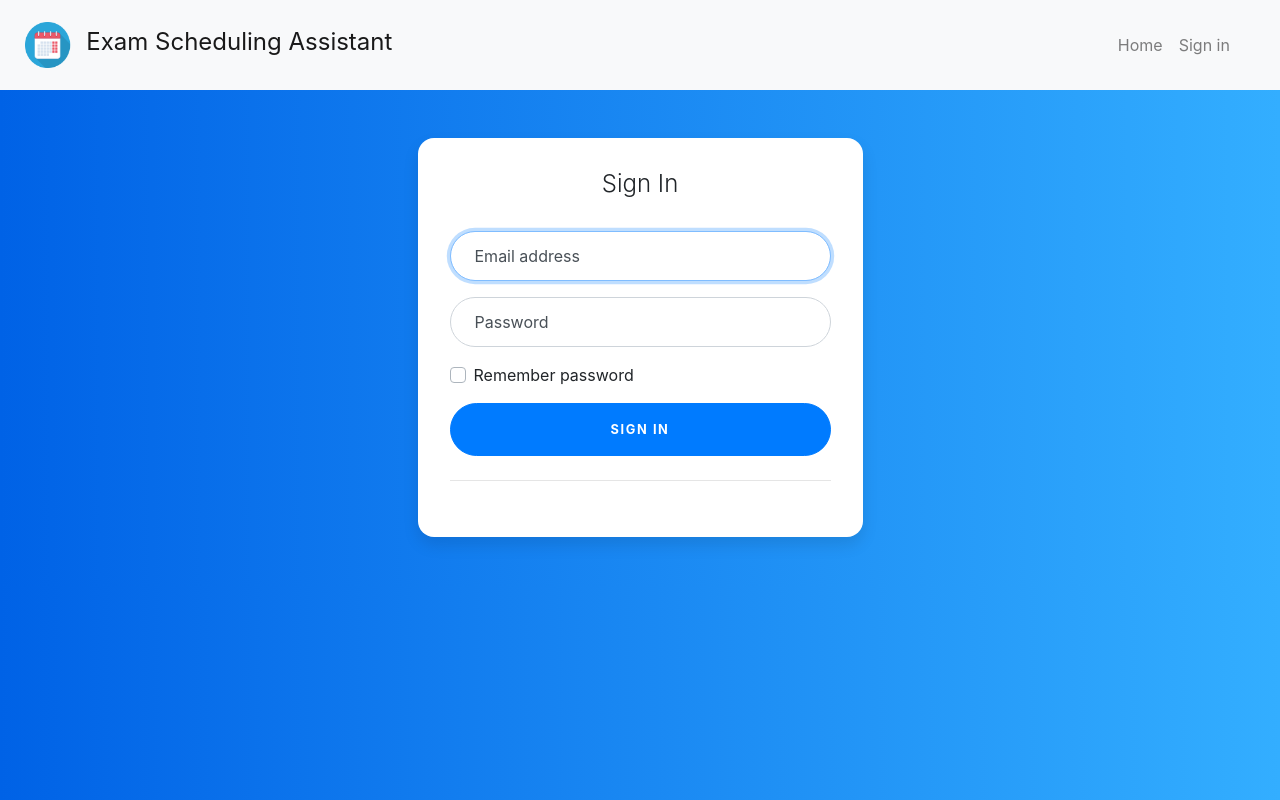
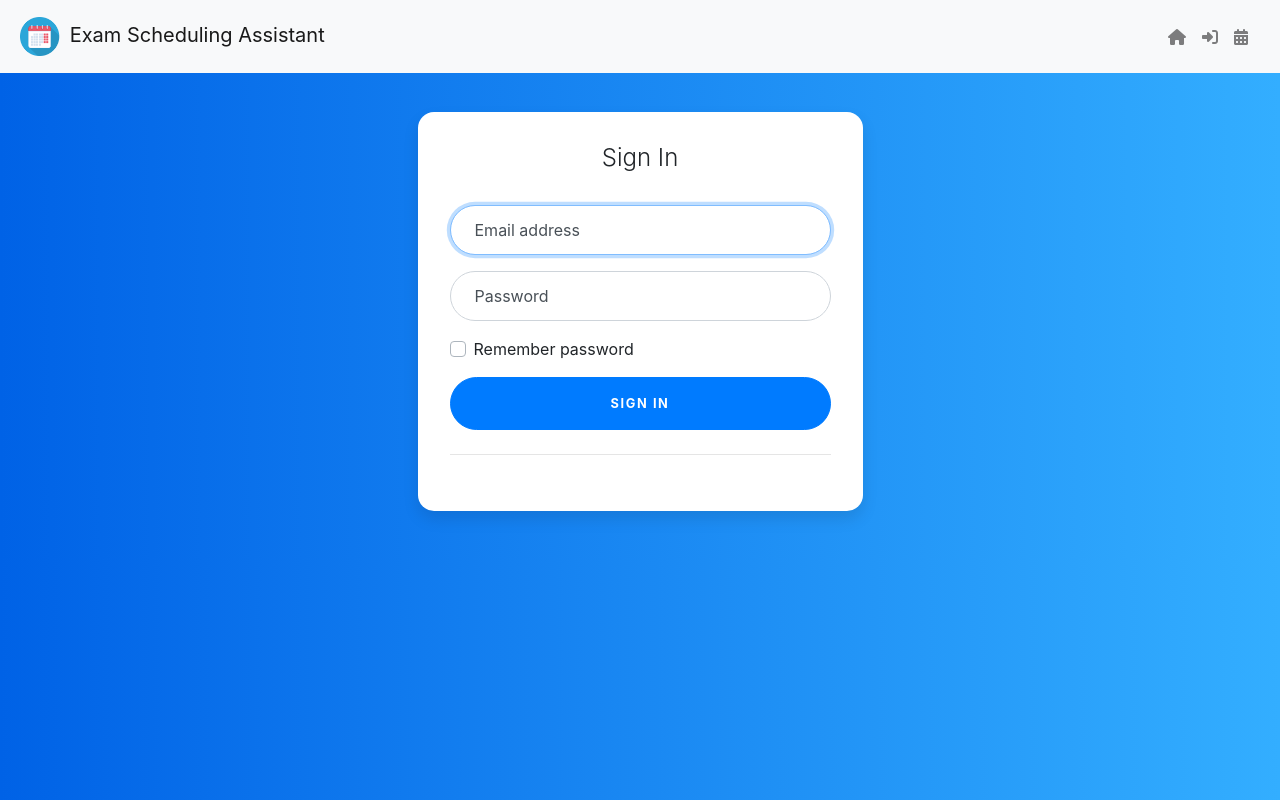
Before and after one commit to ArooxSediq/ITE-412-Capstone, a PHP site: page /login.php in a window 1280 px wide. Run offline with PHP 8.4, Linux system fonts and the light colour scheme; some libraries are stand-ins or nearby versions.

Commit message:
Few design changes

```diff
--- a/Scheduling App/css/style.css
+++ b/Scheduling App/css/style.css
@@ -2,6 +2,7 @@
   body {
     font-size: 14px;
     font-family: Arial, Helvetica Neue, Helvetica, sans-serif;
+    padding-top: 5%;
   }
 
   #wrap {
@@ -24,8 +25,16 @@
     text-align: left;
   }
 
+  .navbar-brand
+  {
+    width: 400px;
+  }
   #notify{
-    background: white;  direction: ltr; justify-content: center; text-align: center;
+    direction: ltr;
+    justify-content: left;
+    text-align: center;
+    width: 50%;
+    background: white;
   }
   #external-events h4 {
     font-size: 16px;
--- a/Scheduling App/index.php
+++ b/Scheduling App/index.php
@@ -1,4 +1,4 @@
-<!DOCTYPE html>
+
 <html>
 <head>
   <?php
@@ -23,8 +23,6 @@
     <div id='calendar'>
 
     </div>
-
-
 
 
   <script src="https://code.jquery.com/jquery-3.3.1.min.js" crossorigin="anonymous"></script>
@@ -54,6 +52,7 @@
     {
       plugins: [ 'interaction', 'dayGrid', 'timeGrid' ],
        defaultView: 'timeGridFourDay',
+       defaultDate: '<?php echo substr($events[0]['start'], 0,10) ; ?>' ,
         views: {
           timeGridFourDay: {
             type: 'timeGrid',
@@ -71,6 +70,7 @@
 
     });
     calendar.render();
+    // calendar.gotoDate(  );
 
   }); //end Dom Document loaded function
 
--- a/Scheduling App/navbar.php
+++ b/Scheduling App/navbar.php
@@ -1,8 +1,8 @@
-<nav class="navbar navbar-expand-lg navbar-light bg-light">
+<nav class="navbar fixed-top navbar-expand-lg navbar-light bg-light">
 
   <a class="navbar-brand" href="#">
-     <img src="img/logo.png" width="5%" style="margin:1%;">
-        <span style="font-size: 18pt;">
+     <img src="img/logo.png" width="10%" style="margin:1%;">
+        <span style="font-size: 15pt;">
           Exam Scheduling Assistant
         </span>
   </a>
@@ -10,26 +10,32 @@
     <span class="navbar-toggler-icon"></span>
   </button>
 
+   <div id="notify"></div>
+
   <div class="collapse navbar-collapse" id="navbarSupportedContent">
     <ul class="navbar-nav mr-auto" style="padding-left: 50%;">
       <li class="nav-item">
-        <a class="nav-link" href="index.php">Home <span class="sr-only">(current)</span></a>
+        <a class="nav-link" href="index.php" title="Home" ><i class="fa fa-home"></i> </a>
       </li>
 
       <?php if(!isset($_SESSION['user_email'])): ?>
 
       <li class="nav-item">
-        <a class="nav-link" href="login.php">Sign in</a>
+        <a class="nav-link" title="Log in" href="login.php"><i class="fa fa-sign-in"></i></a>
+      </li>
+
+       <li class="nav-item">
+        <a class="nav-link" title="Scheduler" href="scheduler.php"><i class=" fa fa-calendar"></i></a>
       </li>
 
       <?php else: ?>
 
       <li class="nav-item">
-        <a class="nav-link" href="scheduler.php">Scheduler</a>
+        <a class="nav-link" href="scheduler.php" title="Scheduler" ><i class=" fa fa-calendar"></i></a>
       </li>
 
       <li class="nav-item">
-        <a class="nav-link " href="login.php?signout=true">Sign out</a>
+        <a class="nav-link " href="login.php?signout=true" title="Log out" ><i class=" fa fa-lock"></i></a>
       </li>
 
       <?php endif; ?>
```
Also changed, not shown: Scheduling App/scheduler.php (+18 -14 lines), Scheduling App/upload.php (+2 -5 lines).
